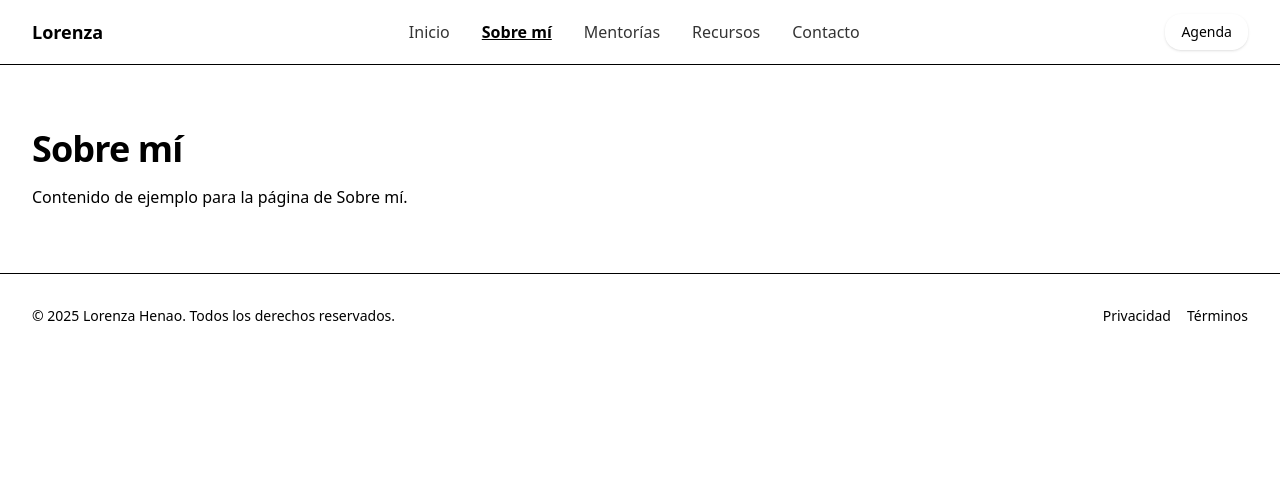
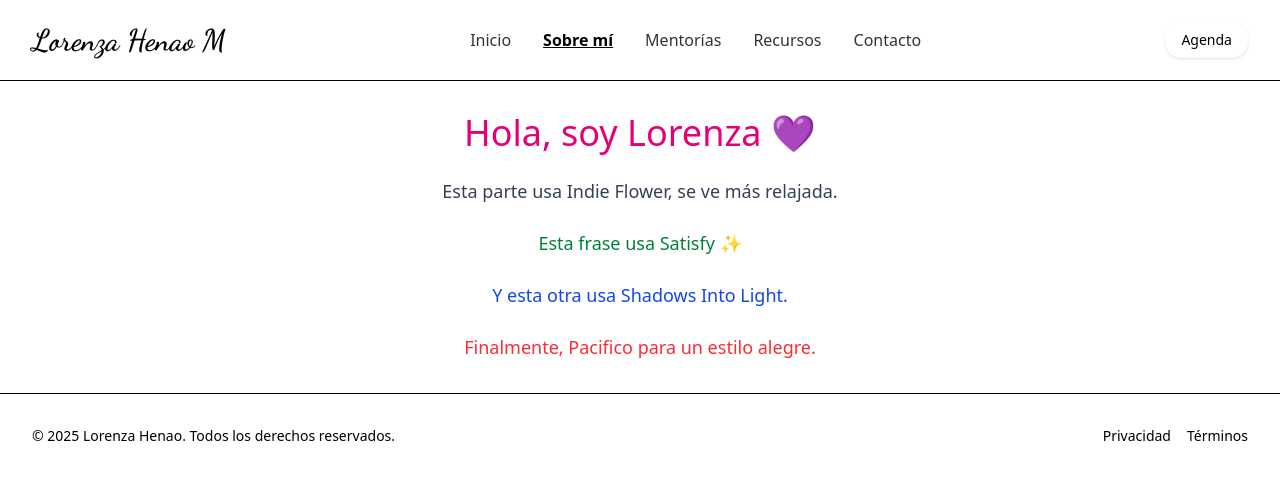
Before and after one commit to lohemu/LorenzaHenaoM, a React (Vite) app: page /sobre-mi in a window 1280 px wide. Shown: the top 480 px of the page. Built offline with nearby package versions, Linux system fonts and the light colour scheme.

Commit message:
CHORE: test

```diff
--- a/src/components/organisms/Header.jsx
+++ b/src/components/organisms/Header.jsx
@@ -6,8 +6,8 @@ import NavItem from '../molecules/NavItem';
 export default function Header() {
   return (
     <header className="sticky top-0 z-50 bg-white/80 backdrop-blur border-b">
-      <Container className="flex h-16 items-center justify-between">
-        <Link to="/" className="font-bold text-lg">Lorenza</Link>
+      <Container className="flex h-20 items-center justify-between">
+        <Link to="/" className="test-font font-bold text-lg md:text-xl lg:text-2xl xl:text-3xl">Lorenza Henao M</Link>
         <nav className="hidden md:flex items-center gap-2">
           <NavItem to="/">Inicio</NavItem>
           <NavItem to="/sobre-mi">Sobre mí</NavItem>
--- a/src/components/organisms/Hero.jsx
+++ b/src/components/organisms/Hero.jsx
@@ -6,9 +6,32 @@ import Button from '../atoms/Button';
 export default function Hero() {
   return (
     <section className="relative overflow-hidden">
-      <Container className="py-16 lg:py-24 grid lg:grid-cols-2 gap-8 items-center">
+      <Container className="py-16 lg:py-24 grid lg:grid-cols-2 gap-8 items-center  bg-green-50">
         <div>
           <Heading level={1} className="mb-4">Creamos experiencias web hermosas</Heading>
+          <div className="flex flex-col items-center justify-center min-h-screen bg-gray-50 p-8 text-center">
+       {/* Título con Dancing Script */}
+       <h1 className="text-5xl font-dancing text-blue-600 mb-4">
+         Bienvenido a mi sitio ✨
+       </h1>
+
+       {/* Subtítulo con Dancing Script (otro peso) */}
+       <h2 className="text-3xl test-font text-gray-700 italic mb-6">
+         Probando Dancing Script
+       </h2>
+
+       {/* Párrafo con Montserrat */}
+       <p className="text-lg font-montserrat text-gray-800 max-w-2xl">
+         Este es un texto con Montserrat.
+         Aquí puedes comprobar cómo se combinan una fuente manuscrita (Dancing Script)
+         con una fuente sans-serif moderna (Montserrat).
+       </p>
+
+       {/* Botón de ejemplo */}
+       <button className="mt-8 px-6 py-3 bg-blue-600 text-white font-montserrat text-lg rounded-2xl shadow-md hover:bg-blue-700 transition">
+         ¡Empieza ahora!
+       </button>
+     </div>
           <Text className="mb-8">UI/UX, desarrollo web y marketing digital con foco en resultados.</Text>
           <div className="flex items-center gap-4">
             <Button>Empezar ahora</Button>
--- a/src/index.css
+++ b/src/index.css
@@ -1 +1,9 @@
-@import 'tailwindcss';
+/* Google Fonts: Dancing Script y Montserrat */
+/* @import url('https://fonts.googleapis.com/css2?family=Dancing+Script:wght@400;600&family=Montserrat:wght@400;700&display=swap'); */
+
+/* Tailwind debe ir después */
+@import "tailwindcss";
+
+.test-font {
+  font-family: 'Dancing Script', cursive;
+}
--- a/src/pages/AboutMe.jsx
+++ b/src/pages/AboutMe.jsx
@@ -3,11 +3,38 @@ import Heading from '../components/atoms/Heading';
 
 export function AboutMe() {
   return (
-    <main className="py-16">
-      <Container>
-        <Heading level={1}>Sobre mí</Heading>
-        <p className="mt-4">Contenido de ejemplo para la página de Sobre mí.</p>
-      </Container>
-    </main>
+    <div className="p-8 space-y-6 text-center">
+      <h1 className="text-4xl font-dancing text-pink-600">
+        Hola, soy Lorenza 💜
+      </h1>
+
+      <p className="text-lg font-indie text-gray-700">
+        Esta parte usa Indie Flower, se ve más relajada.
+      </p>
+
+      <p className="text-lg font-satisfy text-green-700">
+        Esta frase usa Satisfy ✨
+      </p>
+
+      <p className="text-lg font-shadows text-blue-700">
+        Y esta otra usa Shadows Into Light.
+      </p>
+
+      <p className="text-lg font-pacifico text-red-500">
+        Finalmente, Pacifico para un estilo alegre.
+      </p>
+    </div>
   );
 }
+
+
+// export function AboutMe() {
+//   return (
+//     <main className="py-16">
+//       <Container>
+//         <Heading level={1}>Sobre mí</Heading>
+//         <p className="mt-4">Contenido de ejemplo para la página de Sobre mí.</p>
+//       </Container>
+//     </main>
+//   );
+// }
--- a/src/pages/Home.jsx
+++ b/src/pages/Home.jsx
@@ -1,25 +1,33 @@
 import Hero from '../components/organisms/Hero';
 import Features from '../components/organisms/Features';
-
-/* export function Home() {
-  return (
-    <main>
-      <Hero />
-      <Features />
-    </main>
-  );
-} */
 
 
 export function Home() {
   return (
-    <div className="text-center p-8">
-      <h1 className="text-4xl font-dancing text-blue-600">
-        Bienvenido a mi sitio ✨
-      </h1>
-      <p className="mt-4 font-montserrat text-gray-700">
-        Este es un texto con Montserrat.
-      </p>
-    </div>
+    <Hero />
+
+    // <div className="flex flex-col items-center justify-center min-h-screen bg-gray-50 p-8 text-center">
+    //   {/* Título con Dancing Script */}
+    //   <h1 className="text-5xl font-dancing text-blue-600 mb-4">
+    //     Bienvenido a mi sitio ✨
+    //   </h1>
+
+    //   {/* Subtítulo con Dancing Script (otro peso) */}
+    //   <h2 className="text-3xl test-font text-gray-700 italic mb-6">
+    //     Probando Dancing Script
+    //   </h2>
+
+    //   {/* Párrafo con Montserrat */}
+    //   <p className="text-lg font-montserrat text-gray-800 max-w-2xl">
+    //     Este es un texto con Montserrat.
+    //     Aquí puedes comprobar cómo se combinan una fuente manuscrita (Dancing Script)
+    //     con una fuente sans-serif moderna (Montserrat).
+    //   </p>
+
+    //   {/* Botón de ejemplo */}
+    //   <button className="mt-8 px-6 py-3 bg-blue-600 text-white font-montserrat text-lg rounded-2xl shadow-md hover:bg-blue-700 transition">
+    //     ¡Empieza ahora!
+    //   </button>
+    // </div>
   );
 }
--- a/tailwind.config.js
+++ b/tailwind.config.js
@@ -8,12 +8,59 @@ export default {
     extend: {
       fontFamily: {
         montserrat: ['Montserrat', 'sans-serif'],
-        dancing: ['"Dancing Script"', 'cursive'], // 👈 Fuente manuscrita
+        dancing: ['Dancing Script', 'cursive'],
+        indie: ['Indie Flower', 'cursive'],
+        satisfy: ['Satisfy', 'cursive'],
+        shadows: ['Shadows Into Light', 'cursive'],
+        pacifico: ['Pacifico', 'cursive'],
       },
     },
   },
   plugins: [],
 }
+
+
+
+// /** @type {import('tailwindcss').Config} */
+// export default {
+//   content: [
+//     "./index.html",
+//     "./src/**/*.{js,ts,jsx,tsx}",
+//   ],
+//   theme: {
+//     extend: {
+//       fontFamily: {
+//         montserrat: ['Montserrat', 'sans-serif'],
+//         dancing: ['"Dancing Script"', 'cursive'],
+//         indie: ['"Indie Flower"', 'cursive'],
+//         satisfy: ['"Satisfy"', 'cursive'],
+//         shadows: ['"Shadows Into Light"', 'cursive'],
+//         pacifico: ['"Pacifico"', 'cursive'],
+//       },
+//     },
+//   },
+//   plugins: [],
+// }
+
+
+
+
+// /** @type {import('tailwindcss').Config} */
+// export default {
+//   content: [
+//     "./index.html",
+//     "./src/**/*.{js,ts,jsx,tsx}",
+//   ],
+//   theme: {
+//     extend: {
+//       fontFamily: {
+//         montserrat: ['Montserrat', 'sans-serif'],
+//         dancing: ['"Dancing Script"', 'cursive'], // 👈 Fuente manuscrita
+//       },
+//     },
+//   },
+//   plugins: [],
+// }
 
 
 
```
Also changed, not shown: index.html (+2 -18 lines).
